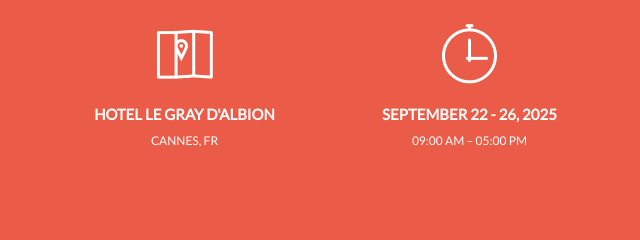
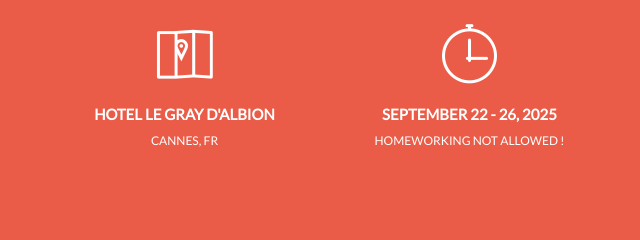
Before and after one commit to thibault-mir/BAM-2025, a plain HTML site: page index.html in a window 1280 px wide. Shown: the part 1800-2040 px from the top of the page, 28-668 px from the left. Drawn offline with nearby package versions, Linux system fonts and the light colour scheme; files whose address does not match are found by name.

Commit message:
nine commit

```diff
--- a/index.html
+++ b/index.html
@@ -308,7 +308,7 @@
             <div class="counter wow fadeInRight" data-wow-delay="0.6s">
               <div class="icon"><i class="lni-timer"></i></div>
               <p>September 22 - 26, 2025</p>
-              <span>09:00 AM – 05:00 PM</span>
+              <span>Homeworking not allowed !</span>
             </div>
           </div>
           <!-- Counter Item -->
```
